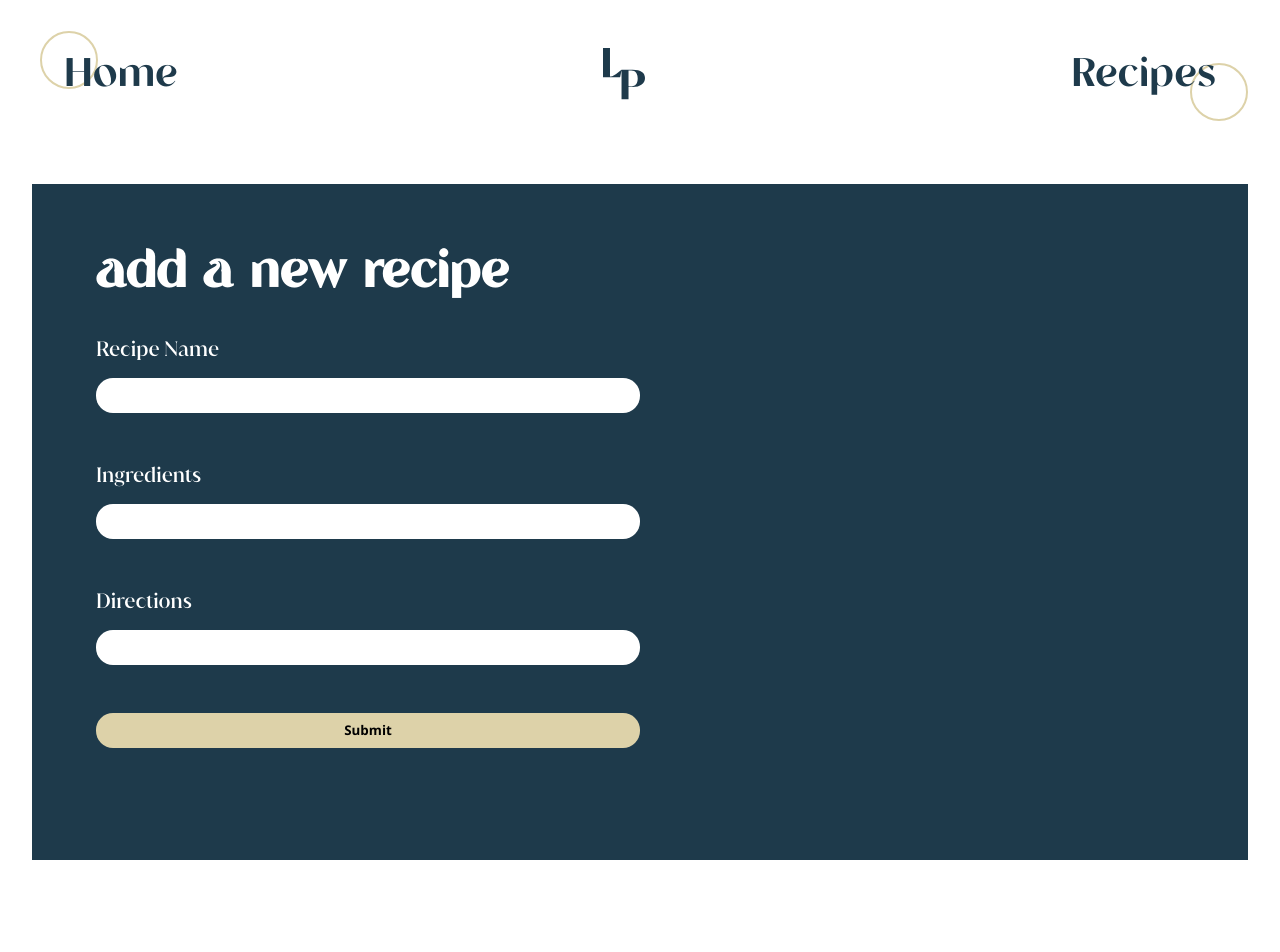
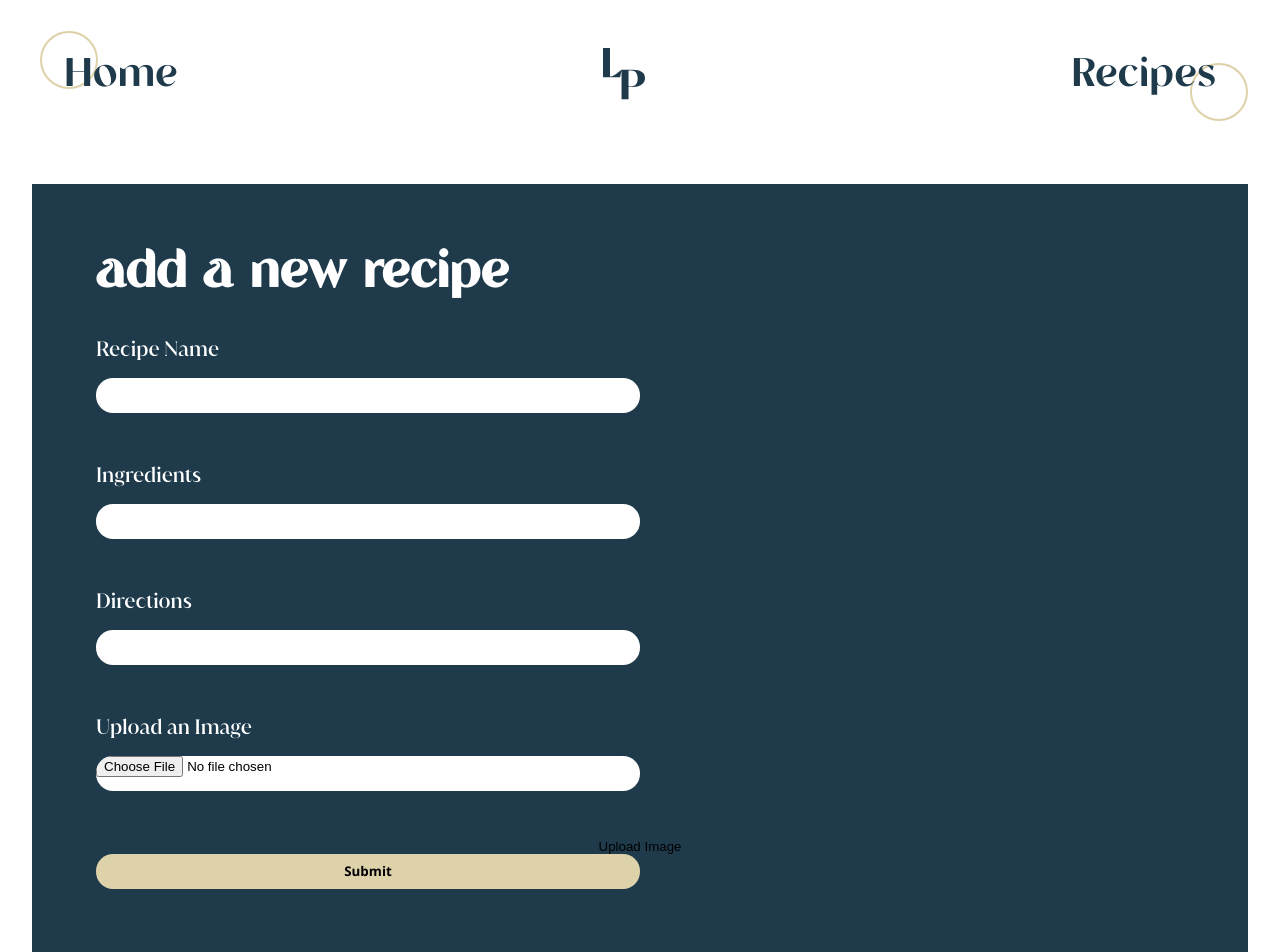
Before and after one commit to paklindsey/recipeBook, a React (Create React App) app: page /addRecipe in a window 1280 px wide. Shown: the top 952 px of the page. Before the commit the page ends 892 px from the top, so only its background shows below. Built offline with nearby package versions, Linux system fonts and the light colour scheme.

Commit message:
able to upload image

```diff
--- a/package.json
+++ b/package.json
@@ -14,6 +14,7 @@
     "react-scripts": "5.0.1",
     "react-simple-typewriter": "^5.0.1",
     "sass": "^1.70.0",
+    "uuid": "^9.0.1",
     "web-vitals": "^2.1.4"
   },
   "scripts": {
--- a/src/components/recipes/AddRecipeForm.js
+++ b/src/components/recipes/AddRecipeForm.js
@@ -1,12 +1,15 @@
 import { useState } from "react";
 import "../../styles/recipes.scss";
 import { addDoc, collection } from "firebase/firestore";
-import { db } from "../../config/firebase";
+import { ref, uploadBytes } from "firebase/storage";
+import { db, storage } from "../../config/firebase";
+import { v4 } from "uuid";
 
 const AddRecipeForm = () => {
   let [name, setName] = useState("");
   let [ingredients, setIngredients] = useState([]);
   let [directions, setDirections] = useState([]);
+  let [imageUpload, setImageUpload] = useState(null);
 
   const handleIngredients = (str) => {
     str = str.split(",");
@@ -26,6 +29,13 @@ const AddRecipeForm = () => {
     await addDoc(collectionRef, payload);
   };
 
+  const uploadImage = () => {
+    if (imageUpload == null) return;
+    const imageRef = ref(storage, `images/${imageUpload.name + v4()}`);
+    uploadBytes(imageRef, imageUpload).then(() => {
+      alert("image uploaded");
+    });
+  };
   return (
     <div className="addRecipe">
       <div className="addRecipe__content">
@@ -52,6 +62,14 @@ const AddRecipeForm = () => {
             value={directions}
             onChange={(e) => handleDirections(e.target.value)}
           />
+          <label>Upload an Image</label>
+          <input
+            type="file"
+            onChange={(e) => {
+              setImageUpload(e.target.files[0]);
+            }}
+          />
+          <button onClick={uploadImage}>Upload Image</button>
           <input type="submit" className="submitButton" />
         </form>
       </div>
```
Also changed, not shown: 1 other file (tests, documents, lock files or other folders).
